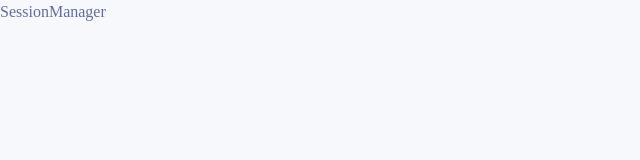
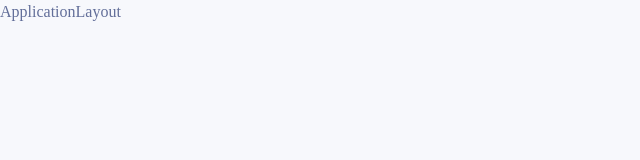
Before and after one commit to Dev-Nubian-Pty-Ltd/nubian-app, a React (Vite) app: page / in a window 1280 px wide. Shown: the top 160 px of the page, without its empty margins (0-640 px from the left). Built offline with nearby package versions, Linux system fonts and the light colour scheme.

Commit message:
add session props conditional render.

```diff
--- a/src/components/session-manager/SessionManager.component.tsx
+++ b/src/components/session-manager/SessionManager.component.tsx
@@ -1,5 +1,17 @@
 import React from 'react';
+import ApplicationLayout from '../../components/layouts/application/Application.layout';
+import BaseLayout from '../../components/layouts/base/Base.layout';
 
-export const SessionManager: React.FC = () => {
-  return <div>SessionManager</div>;
+interface SessionProps {
+  authenticated: boolean | undefined;
+}
+export const SessionManager: React.FC<SessionProps> = ({ authenticated }) => {
+  return (
+    <div>
+      {authenticated && <ApplicationLayout />}
+      {!authenticated && <BaseLayout />}
+    </div>
+  );
 };
+
+export default SessionManager;
```
